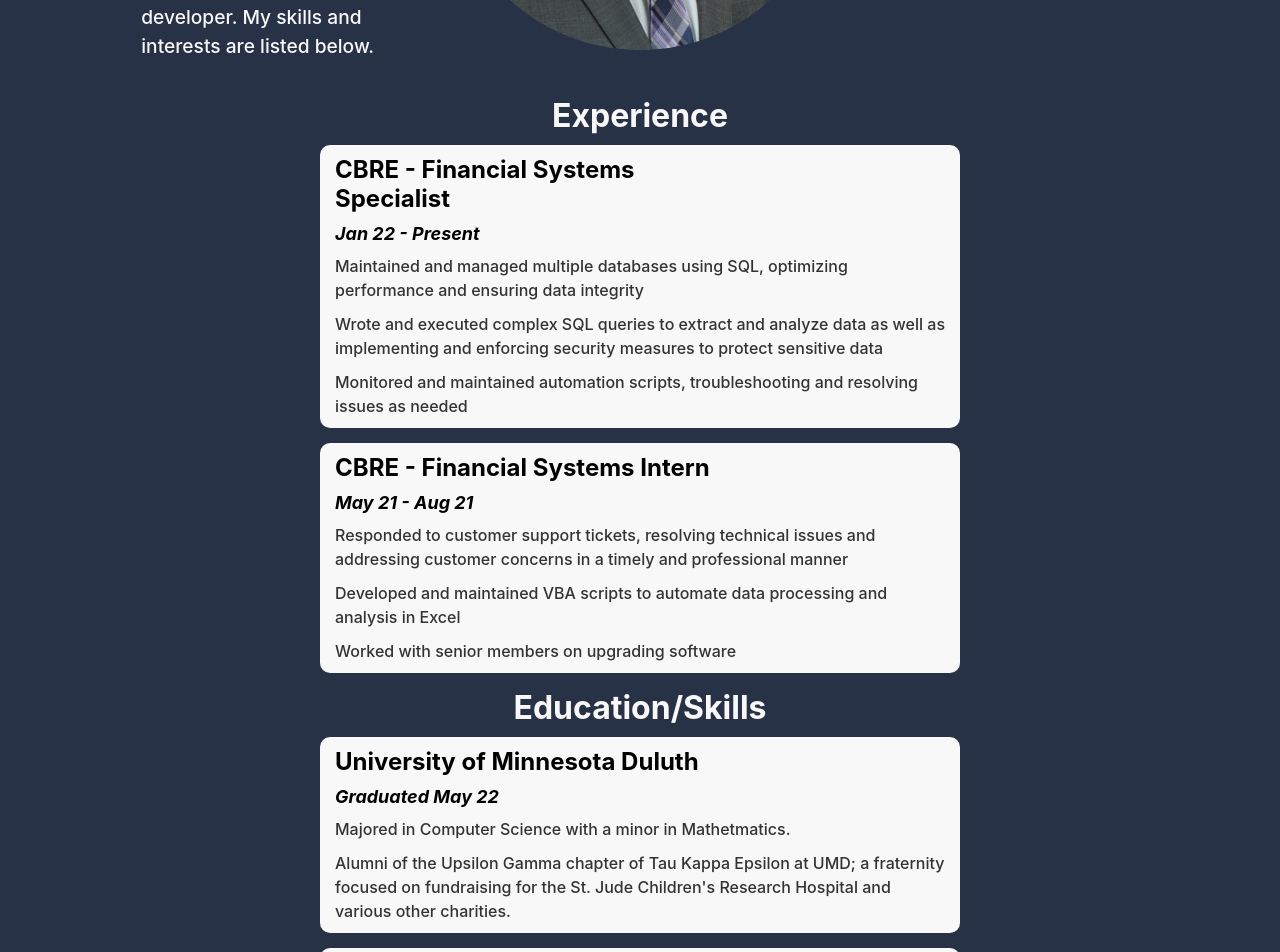
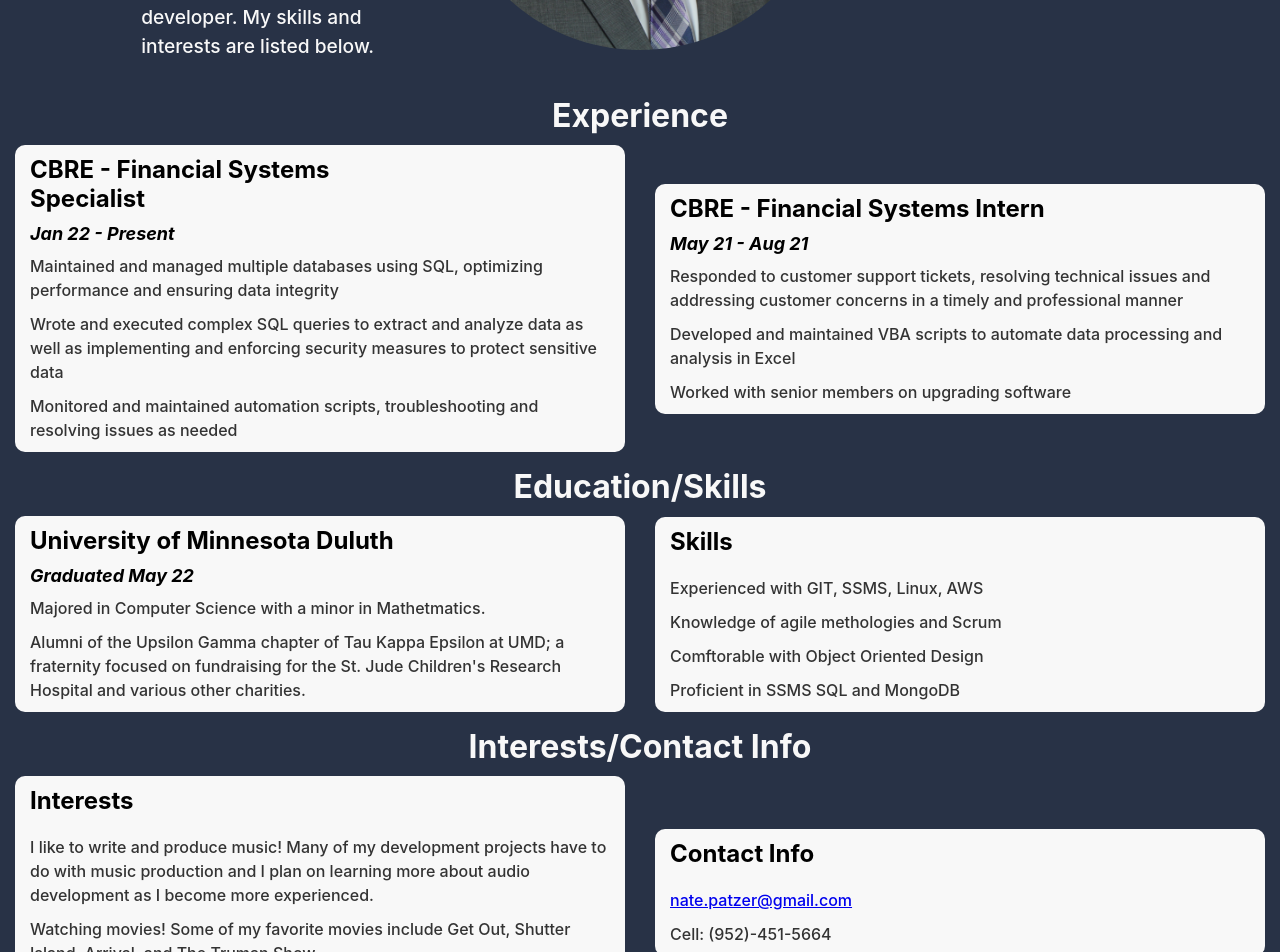
Before and after one commit to NathanPatzer/portfoliosite, a React (Create React App) app: page / in a window 1280 px wide. Shown: the part 420-1372 px from the top of the page. Built offline with nearby package versions, Linux system fonts and the light colour scheme.

Commit message:
sizing issues

```diff
--- a/src/components/navbar.js
+++ b/src/components/navbar.js
@@ -9,7 +9,6 @@
     const handleLinkClick = (page) => {
         setCurrPage(page);
     }
-
 
     useEffect(() => {
         sessionStorage.setItem('Portfolio_Page',currPage)
--- a/src/pages/Me.js
+++ b/src/pages/Me.js
@@ -68,19 +68,19 @@
         </div>
       <div>
       <div className='experience'><h1>Experience</h1></div>
-      <ul className='project'>
+      <ul className='project sizing'>
         <li><Project name='CBRE - Financial Systems Specialist' desc = {specialist} date = "Jan 22 - Present"/>
         </li>
         <li><Project name='CBRE - Financial Systems Intern' desc = {intern} date = "May 21 - Aug 21"/></li>
       </ul>
       <div className='experience'><h1>Education/Skills</h1></div>
-      <ul className='project'>
+      <ul className='project sizing'>
         <li><Project name='University of Minnesota Duluth' desc = {duluth} date = "Graduated May 22"/></li>
         <li><Project name='Skills' desc = {skills}/></li>
       </ul>
 
       <div className='experience'><h1>Interests/Contact Info</h1></div>
-      <ul className='project'>
+      <ul className='project sizing'>
         <li><Project name='Interests' desc = {interests}/></li>
         <li><Project name='Contact Info' desc = {contactinfo}/></li>
       </ul>
--- a/src/styles/styles.css
+++ b/src/styles/styles.css
@@ -225,11 +225,20 @@
   align-items: center;
 }
 
+@media (max-width: 1100px) {
+  .sizing{
+    flex-direction: column !important;
+  }
+
+}
+
 @media (max-width: 1350px) {
   .project{
     flex-direction: column;
   }
-
+  .sizing{
+    flex-direction: row;
+  }
 }
 
 @media (max-width: 700px) {
```
